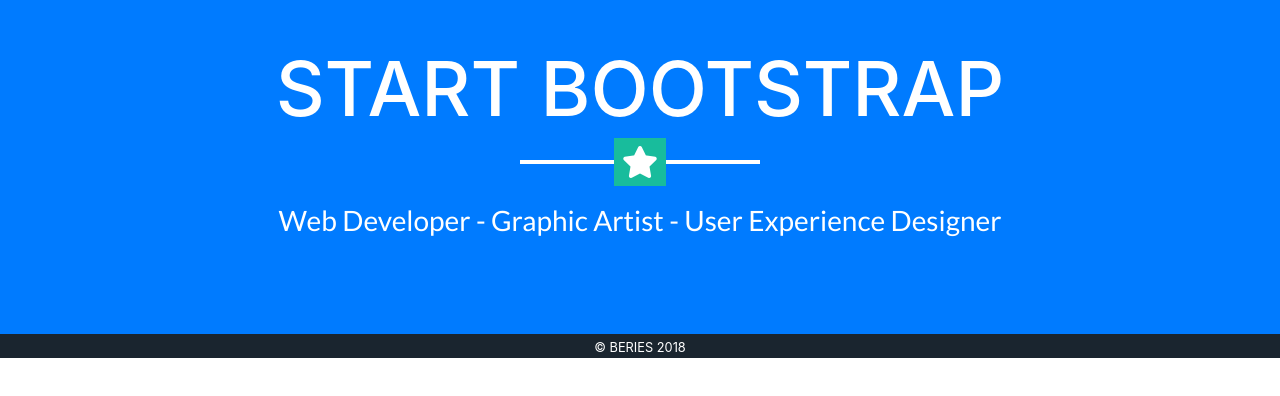
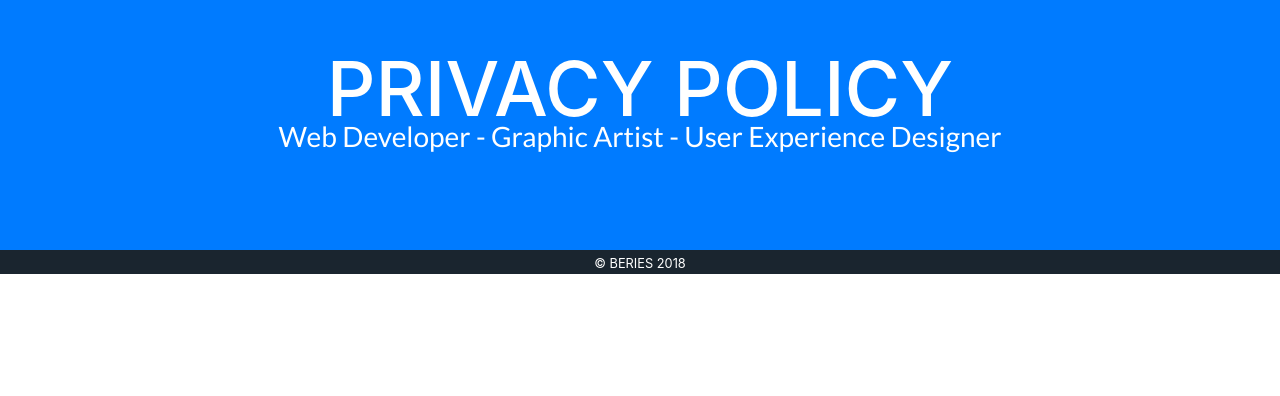
Before and after one commit to GeniusW0n/PrivacyPolicy, a website with bundled scripts: page index.html in a window 1280 px wide. Shown: the part 146-542 px from the top of the page. Built offline with nearby package versions, Linux system fonts and the light colour scheme.

Commit message:
[deleted] header 영역 Star-Line 제거

```diff
--- a/index.html
+++ b/index.html
@@ -31,8 +31,7 @@
     <!-- Header -->
     <header class="masthead bg-primary text-white text-center">
       <div class="container">
-        <h1 class="text-uppercase mb-0">Start Bootstrap</h1>
-        <hr class="star-light">
+        <h1 class="text-uppercase mb-0">PRIVACY POLICY</h1>
         <h2 class="font-weight-light mb-0">Web Developer - Graphic Artist - User Experience Designer</h2>
       </div>
     </header>
```
